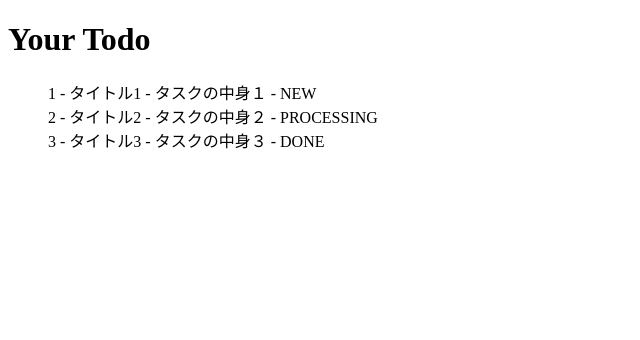
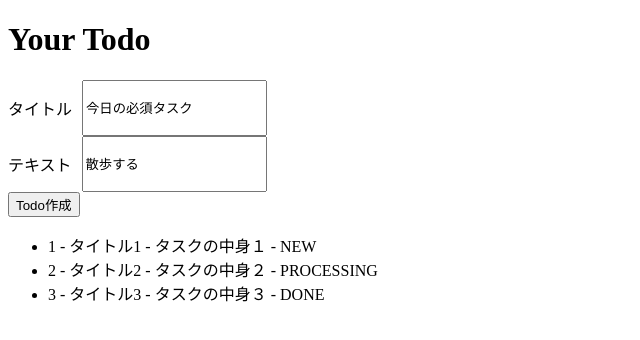
Before and after one commit to nnaabbee/kmt-front-learn-01, a Next.js app: page /todos in a window 1280 px wide. Shown: the top 340 px of the page, without its empty margins (0-640 px from the left). Built offline with nearby package versions, Linux system fonts and the light colour scheme.

Commit message:
入力欄をつくった

```diff
--- a/src/pages/todos/index.tsx
+++ b/src/pages/todos/index.tsx
@@ -1,5 +1,7 @@
+import { table } from "console"
 import type { NextPage } from "next"
-import React from "react"
+import React, { useState } from "react"
+import styled from "styled-components"
 
 type TodoStatus = "NEW" | "PROCESSING" | "DONE"
 
@@ -31,13 +33,26 @@ const Todo: NextPage = () => {
   //   }
   //   return todoElements
   // }
+
+  const [title, setTitle] = useState("今日の必須タスク")
+  const [text, setText] = useState("散歩する")
+
   return (
     <React.Fragment>
       <h1>Your Todo</h1>
+      <InputWithLabelWrapper>
+        <p>タイトル</p>
+        <input type="text" defaultValue={title} onChange={(event) => setTitle(event.target.value)} />
+      </InputWithLabelWrapper>
+      <InputWithLabelWrapper>
+        <p>テキスト</p>
+        <input type="text" defaultValue={text} onChange={(event) => setText(event.target.value)} />
+      </InputWithLabelWrapper>
+      <button onClick={() => alert(`title:${title}\ntext:${text}`)}>Todo作成</button>
       <ul>
         {/* map関数を使用する */}
         {sampleTodos.map((todo) => (
-          <li key={todo.id} style={{ listStyle: "none" }}>
+          <li key={todo.id}>
             {todo.id} - {todo.title} - {todo.text} - {todo.status}
           </li>
         ))}
@@ -48,3 +63,9 @@ const Todo: NextPage = () => {
 
 // page componentはdefaultでexportする
 export default Todo
+
+// ===style
+const InputWithLabelWrapper = styled.div`
+  display: flex;
+  column-gap: 10px;
+`
```
